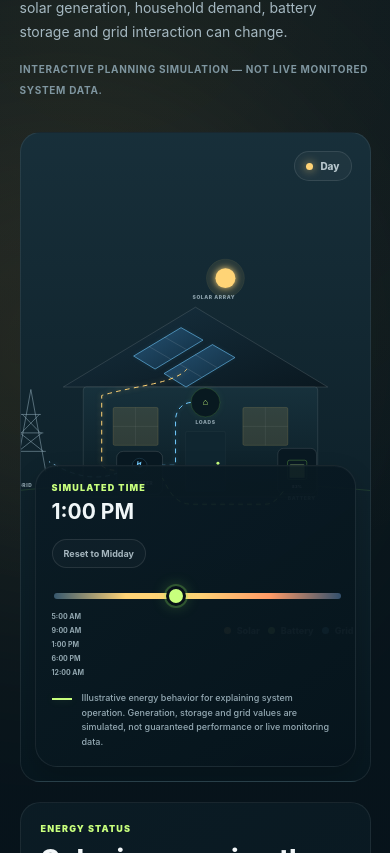
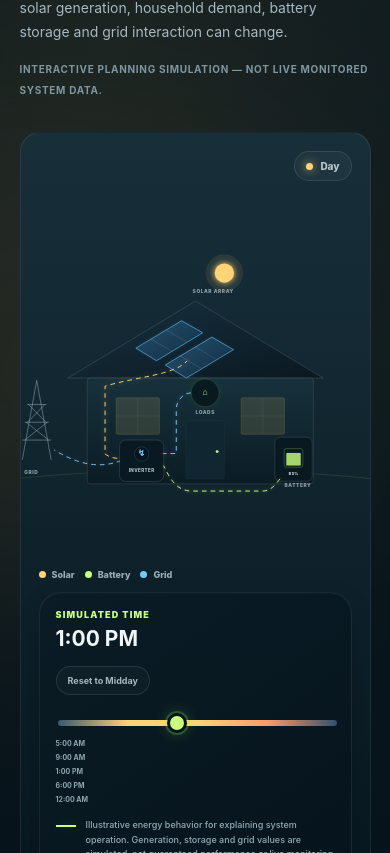
Before and after one commit to Sabrina-Sumona/Desh-solar-website-upgradation, a Next.js app: page / in a window 390 px wide. Shown: the part 10351-11204 px from the top of the page. Built offline with nearby package versions, Linux system fonts and the light colour scheme.

Commit message:
fix mobile live energy story overlap

```diff
--- a/src/styles/home-live-energy-story.css
+++ b/src/styles/home-live-energy-story.css
@@ -887,20 +887,41 @@
   }
 
   .liveEnergyVisual {
-    min-height: 650px;
+    /*
+     * Mobile layout must grow with the time controller.
+     * The controller is no longer absolutely overlaid on the diagram.
+     */
+    min-height: 0;
     padding: 18px;
   }
 
   .liveEnergySvg {
-    inset: 50px -50px 190px;
-    width: calc(100% + 100px);
-    height: calc(100% - 240px);
+    /*
+     * Give the system diagram its own fixed mobile stage.
+     * It remains absolute, but the normal-flow content below reserves
+     * enough space before the legend and controls begin.
+     */
+    top: 50px;
+    right: -42px;
+    bottom: auto;
+    left: -42px;
+
+    width: calc(100% + 84px);
+    height: 390px;
   }
 
   .liveEnergyVisualLegend {
-    right: 16px;
-    bottom: 145px;
+    position: relative;
+
+    right: auto;
+    bottom: auto;
+
+    justify-content: flex-end;
+
     gap: 9px;
+
+    margin-top: 396px;
+    margin-bottom: 12px;
   }
 
   .liveEnergyDashboard {
@@ -916,9 +937,20 @@
   }
 
   .liveEnergyControl {
-    left: 14px;
-    right: 14px;
-    bottom: 14px;
+    /*
+     * Critical mobile fix:
+     * keep the slider/time panel in normal document flow so it can never
+     * cover the house, devices, flow lines or legend, even when its
+     * content becomes taller on narrow screens.
+     */
+    position: relative;
+
+    left: auto;
+    right: auto;
+    bottom: auto;
+
+    width: 100%;
+
     padding: 16px;
   }
 
@@ -971,7 +1003,13 @@
   }
 
   .liveEnergyVisualLegend {
-    gap: 8px;
+    justify-content: flex-start;
+
+    gap: 10px;
+
+    margin-top: 388px;
+
+    flex-wrap: wrap;
   }
 }
 
```
